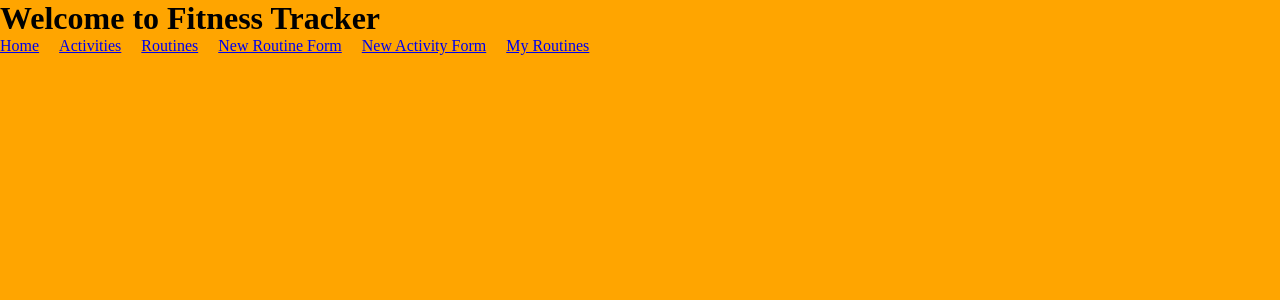
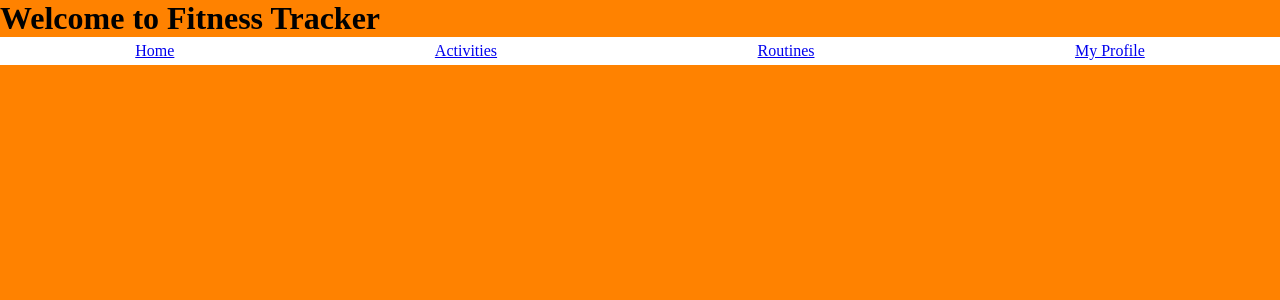
Before and after one commit to B3KALB/UNIV_FitnessTrackr_Starter_FE, a React (Create React App) app: page / in a window 1280 px wide. Shown: the top 300 px of the page. Built offline with nearby package versions, Linux system fonts and the light colour scheme.

Commit message:
got UserProfile working and fixed Routines/Activities

```diff
--- a/public/style.css
+++ b/public/style.css
@@ -3,26 +3,31 @@
     margin: 0;
     padding: 0;
     box-sizing: border-box;
-
   }
 
 input {
   border: 1px solid black;
 }
 
-.activityForm {
-  display: flex;
-  flex-direction: column;
-  width: 30%;
+body{
+  background-color: #ff8200;
 }
 
- body{ background-color: orange;
+#navbar {
+  display: flex;
+  justify-content: space-around;
+  background: white;
+  padding: 5px;
 }
 
-.navbar {
+#forms{
   display: flex;
+  justify-content: space-evenly;
+  margin: 15px;
+  background: grey;
+
 }
 
-.navbar_link {
-  padding-left: 20px;
+#loginbuttons{
+  border: 5px solid black;
 }
--- a/src/components/Activities.js
+++ b/src/components/Activities.js
@@ -4,27 +4,17 @@ import ActivitiesForm from './ActivitiesForm';
 
 const Activities = () => {
     const [activities, setActivities] = useState([]);
-    const [name, setName] = useState('');
-    const [description, setDescription] = useState('');
     const token = localStorage.getItem("token");
     useEffect(async () => {
-        if(!token){
-            const activities = await getAllActivities();
-            setActivities(activities)
-        }
-
-
+        const activities = await getAllActivities();
+        setActivities(activities)
     }, []);
 
-    if(token){
-        return (
-          <>
-            <ActivitiesForm />
-          </>
-        )
-    }
-
     return (
+        <>
+        <div id="forms">
+            {token ? <ActivitiesForm/> : <p>Please Log In to Create a New Activity</p>}
+        </div>
         <div>
             {activities.map((activity) => {
                 return(
@@ -35,6 +25,7 @@ const Activities = () => {
                 );
             })}
         </div>
+        </>
     );
 };
     export default Activities;
--- a/src/components/ActivitiesForm.js
+++ b/src/components/ActivitiesForm.js
@@ -7,32 +7,22 @@ const ActivitiesForm = () => {
     const [error, setError] = useState("")
 
 return (
-    <form class="activityForm" id={"newActivitesForm"} onSubmit={(event) =>{
+    <form id={"newActivitesForm"} onSubmit={(event) =>{
         event.preventDefault()
-        try {
-            createActivity(name, description)
-        } catch(error){
-            setError(error);
-        }
+        createActivity(name, description)
+    }}>New Activity:
 
-    }}>
-
-        {/* Name */}
         <label>Name</label>
         <input
             type={"text"}
-            // placeholder={"Enter name"}
             value={name}
             onChange={(event) => {
             setName(event.target.value)
                 }}
         />
-
-        {/* Description */}
         <label>Description</label>
         <input
             type={"text"}
-            // placeholder={"Enter description"}
             value={description}
             onChange={(event) => {
             setDescription(event.target.value)
--- a/src/components/App.js
+++ b/src/components/App.js
@@ -3,16 +3,12 @@ import { BrowserRouter, Routes, Route, Link } from "react-router-dom"
 import Routines from "./Routines"
 import Activities from "./Activities"
 import Home from "./Home"
-import ActivitiesForm from "./ActivitiesForm"
-import RoutinesForm from "./RoutinesForm"
 import UserProfile from "./UserProfile"
 
 const App = (props) => {
     const [isLoggedIn, setIsLoggedIn] = useState(false);
     useEffect(() => {
-        console.log('checking...')
       const validToken = localStorage.getItem("token")
-
       if(validToken) setIsLoggedIn(true)
     }, []);
 
@@ -20,36 +16,18 @@ const App = (props) => {
         <BrowserRouter>
             <>
                 <h1>Welcome to Fitness Tracker</h1>
-                <div id="navbar" className="navbar">
-                    <div>
-                      <Link to="/Home">Home</Link>
-                    </div>
-                    <div className="navbar_link">
-                        <Link to="/Activities">Activities</Link>
-                    </div>
-                    <div className="navbar_link">
+                <div id="navbar">
+                    <Link to="/Home">Home</Link>
+                    <Link to="/Activities">Activities</Link>
                     <Link to="/Routines">Routines</Link>
-                    </div>
-                    <div className="navbar_link">
-                    <Link to="/RoutinesForm">New Routine Form</Link>
-                    </div>
-                    <div className="navbar_link">
-                    <Link to="/ActivitiesForm">New Activity Form</Link>
-                    </div>
-                    <div className="navbar_link">
-                      <Link to="/MyRoutine">My Routines </Link>
-                    </div>
+                    <Link to="/UserProfile">My Profile </Link>
                 </div>
                 <Routes>
-                <Route path="/Activities" element={<Activities/>} />
-                <Route path="/Routines" element={<Routines />} />
-                <Route path="/Home" element={<Home isLoggedIn={isLoggedIn} setIsLoggedIn={setIsLoggedIn}/>} />
-                <Route path="/ActivitiesForm" element={isLoggedIn ? <ActivitiesForm/> : <p>Please Log In to Create a New Activity</p>} />
-                <Route path="/RoutinesForm" element=
-                   {isLoggedIn ? <RoutinesForm/> : <p>Please Log In to Create a New Routine</p>} />
-
+                    <Route path="/Activities" element={<Activities/>}/>
+                    <Route path="/Routines" element={<Routines/>}/>
+                    <Route path="/Home" element={<Home isLoggedIn={isLoggedIn} setIsLoggedIn={setIsLoggedIn}/>} />
+                    <Route path="/UserProfile" element={<UserProfile/>}/>
                 </Routes>
-
             </>
         </BrowserRouter>
     )
--- a/src/components/Home.js
+++ b/src/components/Home.js
@@ -10,15 +10,12 @@ const Home = (props) => {
 
     const handleRegister = async (event) => {
         event.preventDefault()
-        console.log(username, password)
         const waitRegister = await register(username, password);
         console.log(waitRegister, "user registered")
       }
     const handleLogin = async (event) => {
           event.preventDefault()
-          console.log(loginUsername, loginPassword)
        const waitLogin = await login(loginUsername, loginPassword);
-    //    console.log(waitLogin)
       }
 
     const logout = () => {
@@ -32,7 +29,6 @@ const Home = (props) => {
           console.log("is user logged in:", getToken)
         setIsLoggedIn(getToken)
       }, []);
-      console.log("user logged in", isLoggedIn)
 
 return (
     <>
--- a/src/components/MyRoutines.js
+++ b/src/components/MyRoutines.js
@@ -1,10 +1,11 @@
 const MyRoutines = () => {
-   const token = localStorage.getItem("token");
-   if(!token){
-       return;
-   }
 
    return (
-       <div>Routines</div>
+       <div>(this is where the user's routines and stuff will be)</div>
+
    )
 }
+
+
+
+export default MyRoutines
--- a/src/components/Routines.js
+++ b/src/components/Routines.js
@@ -1,30 +1,33 @@
 import React, { useEffect, useState } from "react";
 import { getRoutines } from "./api/api";
+import RoutinesForm from "./RoutinesForm"
 
 const Routines = () => {
     const [routines, setRoutines] = useState([]);
-
+    const token = localStorage.getItem("token");
     useEffect(async () => {
         const routines = await getRoutines();
         setRoutines(routines)
-
-        //console.log("Routine profile test", profile)
-        //console.log(profile.data.messages)
     }, []);
 
     return (
+        <>
+        <div id="forms">
+            {token ? <RoutinesForm/> : <p>Please Log In to Create a New Routine</p>}
+        </div>
         <div>
             {routines.map((routine) => {
                 return(
                     <div key={routine.id}>
-                    <p>{routine.creatorId}</p>
-                    <p>{routine.isPublic}</p>
-                    <p>{routine.name}</p>
-                    <p>{routine.goal}</p>
+                        <p>{routine.creatorName}</p>
+                        <p>Public/Private:{routine.isPublic}</p>
+                        <p>Name:{routine.name}</p>
+                        <p>Goal:{routine.goal}</p>
                     </div>
                 );
             })}
         </div>
+      </>
     );
 };
     export default Routines;
--- a/src/components/RoutinesForm.js
+++ b/src/components/RoutinesForm.js
@@ -1,10 +1,7 @@
 import React, { useState } from "react";
-//import { boolean } from "yargs";
 import { createRoutine } from "./api/api";
 
 const RoutinesForm = () => {
-    const [id, setId] = useState("");
-    const [creatorId, setCreatorId] = useState("");
     const [isPublic, setIsPublic] = useState(false);
     const [name, setName] = useState("");
     const [goal, setGoal] = useState("");
@@ -12,58 +9,30 @@ const RoutinesForm = () => {
 return (
     <form id={"newRoutineForm"} onSubmit={(event) =>{
         event.preventDefault()
-        createRoutine(id, creatorId, isPublic, name, goal)
-    }}>
-        {/* Id */}
-        <label>Id</label>
-        <input
-            type={"text"}
-            value={id}
-            onChange={(event) => {
-            setId(event.target.value)
-                }}
-        />
-
-        {/* CreatorId */}
-        <label>CreatorId</label>
-        <input
-            type={"text"}
-            value={creatorId}
-            onChange={(event) => {
-            setCreatorId(event.target.value)
-                }}
-        />
-
-        {/* IsPublic */}
-        <label>IsPublic</label>
-        <input
-            type={boolean}
-            // placeholder={false}
-            value={isPublic}
-            onChange={(event) => {
-            setIsPublic(event.target.value)
-                }}
-        />
-
-        {/* Name */}
+        createRoutine(name, goal, isPublic)
+    }}>New Routine:
         <label>Name</label>
         <input
             type={"text"}
-            // placeholder={"Enter name"}
             value={name}
             onChange={(event) => {
             setName(event.target.value)
                 }}
         />
-
-        {/* Goal */}
         <label>Goal</label>
         <input
             type={"text"}
-            // placeholder={"Enter goal"}
             value={goal}
             onChange={(event) => {
             setGoal(event.target.value)
+                }}
+        />
+        <label>IsPublic</label>
+        <input
+            type={"checkbox"}
+            value={isPublic}
+            onChange={(event) => {
+            setIsPublic(event.target.value)
                 }}
         />
         <button>Submit</button>
--- a/src/components/UserProfile.js
+++ b/src/components/UserProfile.js
@@ -1,21 +1,22 @@
 import React, { useEffect, useState } from "react";
 import {getUser} from "./api/api"
+import MyRoutines from "./MyRoutines"
 
 const UserProfile = () => {
     const [user, setUser] = useState({});
+    const token = localStorage.getItem("token");
 
     useEffect(async () => {
         const profile = await getUser();
-        console.log("user profile test", profile)
+        console.log("user profile:", profile)
         setUser(profile);
     }, []);
     return (
-        <>
-        <h1>Welcome, {user.data.username} </h1>
+
         <div>
-            {/* this is where we'll put the user's routines and activities and stuff */}
+            {token ? <MyRoutines/> : <p>Please Log In to view your User Profile</p>}
         </div>
-        </>
+
     )
 }
 
```
Lines whose indentation alone changed are shown as unchanged.
